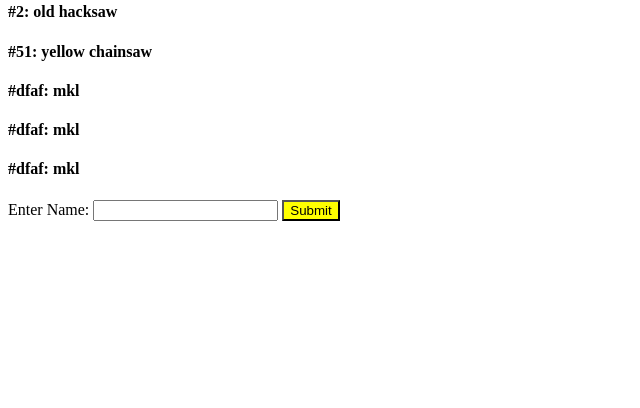
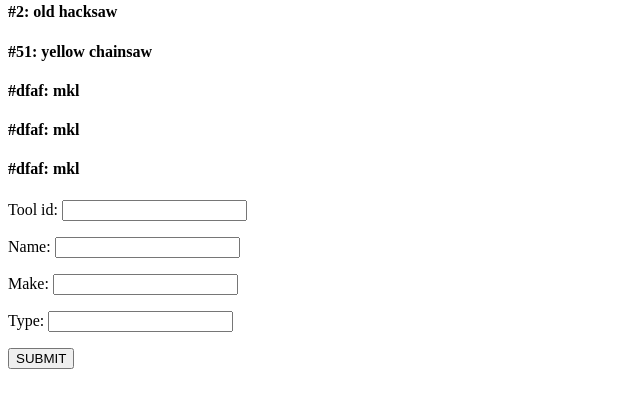
Before and after one commit to northwestjeff/tool_library, a Django app: page / in a window 1280 px wide. Shown: the part 155-563 px from the top of the page, without its empty margins (0-640 px from the left). Run offline with Django 3.2, Linux system fonts and the light colour scheme; data comes from the database, SQL or seed files in the repository; both versions use the stored data as it was after the commit.

Commit message:
add item with form

```diff
--- /dev/null
+++ b/library/forms.py
@@ -0,0 +1,23 @@
+from django.forms import ModelForm
+from library.models import Tool, User
+
+
+class NewToolForm(ModelForm):
+    class Meta:
+        model = Tool
+        fields = [
+            "tool_id",
+            "name",
+            "make",
+            "type"
+        ]
+
+
+class NewUserForm(ModelForm):
+    class Meta:
+        model = User
+        fields = [
+            "user_id",
+            "first_name",
+            "last_name",
+        ]
--- a/library/models.py
+++ b/library/models.py
@@ -14,10 +14,16 @@ class Tool(models.Model):
 
 
 class User(models.Model):
+    def full_name_function(self):
+        return "{} {}".format(self.first_name, self.last_name)
+
     user_id = models.CharField(max_length=233)
     first_name = models.CharField(max_length=50)
     last_name = models.CharField(max_length=50)
-    full_name = "{} {}".format(first_name, last_name)
+
+
+
+
 
     def __str__(self):
-        return self.full_name
+        return self.first_name
--- a/library/templates/library/home.html
+++ b/library/templates/library/home.html
@@ -17,13 +17,22 @@
 
     </div>
 
+    {#    <div>#}
+    {#        <form method="post">#}
+    {#            {% csrf_token %}#}
+    {#            <label for="team_name">Enter Name:#}
+    {#            </label>#}
+    {#            <input id="team_name" type="text" name="name_field">#}
+    {#            <input type="submit" value="Submit" style="background: yellow">#}
+    {#        </form>#}
+    {#    </div>#}
+
     <div>
-        <form method="post">
+
+        <form method="post" enctype="multipart/form-data">
             {% csrf_token %}
-            <label for="team_name">Enter Name:
-            </label>
-            <input id="team_name" type="text" name="name_field">
-            <input type="submit" value="Submit" style="background: yellow">
+            {{ tool_form.as_p }}
+            <input type="submit" value="SUBMIT">
         </form>
     </div>
 
--- a/library/views.py
+++ b/library/views.py
@@ -1,6 +1,7 @@
 from django.shortcuts import render, get_object_or_404
 from django.http import HttpResponseRedirect, HttpResponse
 from django.urls import reverse
+from library.forms import NewToolForm, NewUserForm
 
 
 from library.models import User, Tool
@@ -9,14 +10,33 @@ from library.models import User, Tool
 
 def home(request):
     tools = Tool.objects.all()
-    return render(request, 'library/home.html', {"tools": tools})
+    tool_form = NewToolForm(request.POST or None)
+    if request.method == "POST":
+        if tool_form.is_valid():
+            loan = tool_form.save(commit=False)
+            loan.save()
+    context_dict = {
+        "tools": tools,
+        "tool_form": tool_form
+    }
+    return render(request, 'library/home.html', context_dict)
 
 
-    def post(self, request):
 
-        if form.is_valid():
-            text = form.cleaned_data['post']
 
-        args
 
-        return render(request, 'library/home.html', {"tools": tools})
+
+
+
+
+
+    # def post(self, request):
+    #
+    #     if form.is_valid():
+    #         text = form.cleaned_data['post']
+    #
+    #     args
+    #
+    #     return render(request, 'library/home.html', {"tools": tools})
+    #
+    #
```
Also changed, not shown: db.sqlite3.
